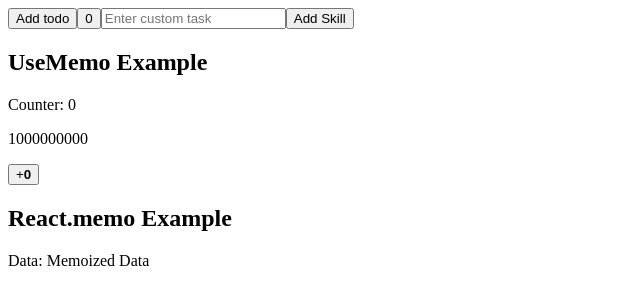
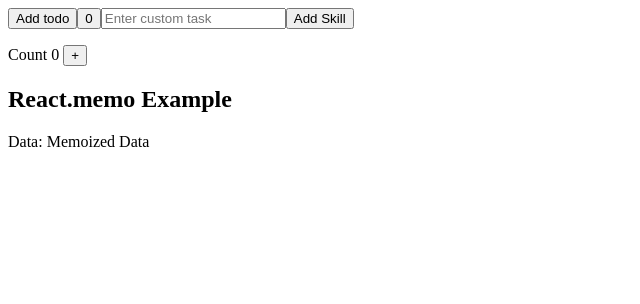
Before and after one commit to acciojob/react-memo-Anna-012, a React app: page / in a window 1280 px wide. Shown: the top 304 px of the page, without its empty margins (0-640 px from the left). Built offline with nearby package versions, Linux system fonts and the light colour scheme.

Commit message:
Update UseMemo.js

```diff
--- a/src/components/UseMemo.js
+++ b/src/components/UseMemo.js
@@ -1,22 +1,16 @@
-import React, { useState, useMemo } from "react";
+import React,{useState} from "react";
 
-const UseMemo = () => {
-  const [count, setCount] = useState(0);
+const Increment = ()=>{
+     const [count,setCount] = useState(0);
+     function increseCount(){
+        setCount(count+1);
+     }
+     return (
+        <div>
+            <span>Count {" "} {count}{" "}</span>
+            <button id="incr-cnt" onClick={increseCount}>+</button>
+        </div>
+     )
+}
 
-  const dynamicContent = useMemo(() => {
-    return 1000000000 + count;
-  }, [count]);
-  return (
-    <div id="calc">
-      <h2>UseMemo Example</h2>
-      <p id="incr-cnt">Counter: {count}</p>
-      <p>{<p>{dynamicContent}</p>}</p>
-
-      <button onClick={() => setCount(count + 1)} id="incr-btn">
-        +<b>{count}</b>
-      </button>
-    </div>
-  );
-};
-
-export default UseMemo;
+export default Increment;
```
